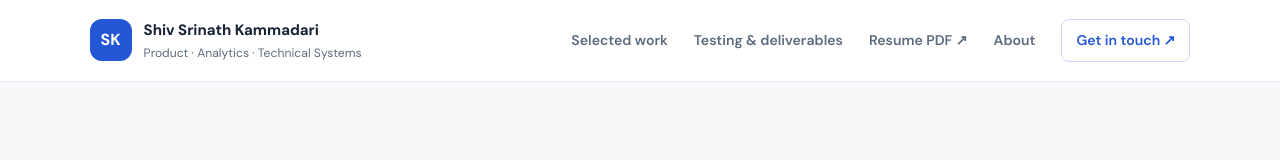
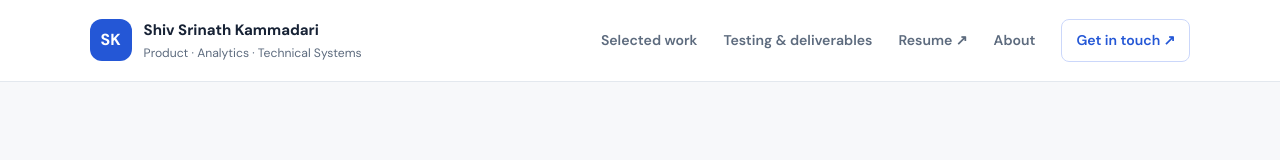
Before and after one commit to shivkammadari23/shivkammadari23.github.io, a plain HTML site: page index.html in a window 1280 px wide. Shown: the top 160 px of the page. Drawn offline with Linux system fonts and the light colour scheme.

Commit message:
Link navigation to published resume page

```diff
--- a/index.html
+++ b/index.html
@@ -20,7 +20,7 @@
     <nav aria-label="Main navigation">
       <a href="#work">Selected work</a>
       <a href="#product-practice">Testing & deliverables</a>
-      <a href="resume.pdf">Resume PDF ↗</a>
+      <a href="resume.html">Resume ↗</a>
       <a href="#about">About</a>
       <a class="nav-cta" href="mailto:ssk63@sfu.ca">Get in touch ↗</a>
     </nav>
```
